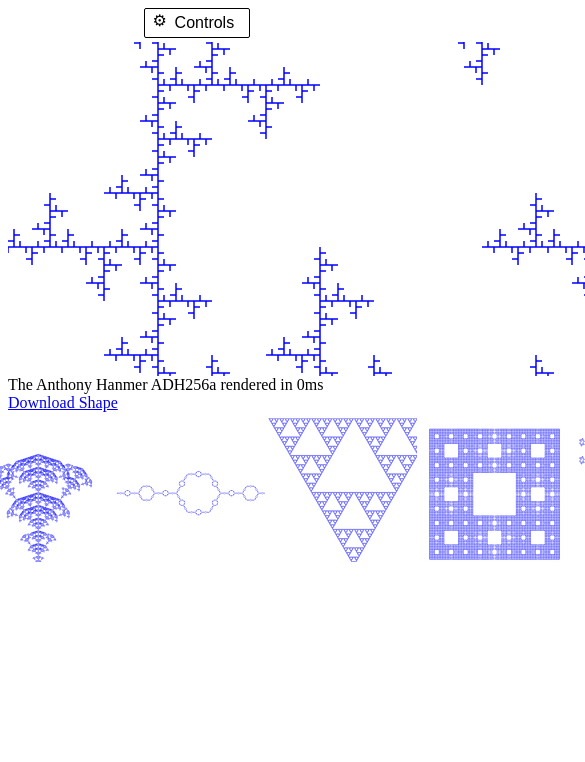
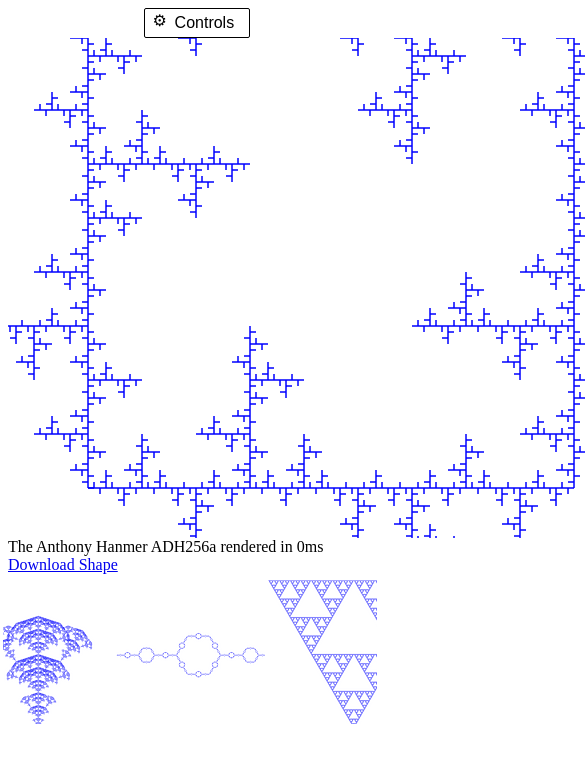
Before and after one commit to IgorKonovalov/L-systems, a plain HTML site: page index.html in a window 390 px wide. Shown: the top 762 px of the page, 585 px wide, since content can reach past the window. Drawn offline with Linux system fonts and the light colour scheme.

Commit message:
last bits of styling

```diff
--- a/index.html
+++ b/index.html
@@ -3,7 +3,7 @@
 
 <head>
   <meta charset="UTF-8">
-  <meta name="viewport" content="width=device-width, initial-scale=1.0">
+  <meta name="viewport" content="width=device-width, initial-scale=0.8">
   <meta http-equiv="X-UA-Compatible" content="ie=edge">
   <title>L-systems generator</title>
   <link rel="stylesheet" href="./src/main.css">
--- a/src/controls.js
+++ b/src/controls.js
@@ -64,13 +64,14 @@ controls.forEach(control =>
       control !== colorize &&
       control !== canvasColor &&
       control !== rules &&
+      control !== axiom &&
       isNaN(control.value)
     ) {
       warning.innerHTML = 'provided value must be a number'
       return
     }
-    if (iterations.value > 15) {
-      warning.innerHTML = 'too many iterations, please use < 15'
+    if (iterations.value > 10) {
+      warning.innerHTML = 'too many iterations, please use < 10'
       return
     } else if (stepLength.value == '') {
       warning.innerHTML = 'pleace provide step value'
@@ -98,7 +99,6 @@ controls.forEach(control =>
   })
 )
 
-// dragging attempt
 let draggin = false
 const mouseCoord = {}
 canvas.addEventListener('mousedown', e => {
--- a/src/index.js
+++ b/src/index.js
@@ -8,7 +8,32 @@ const state = {
   shapeColor: false
 }
 
-let tempObject
+let tempObject // store object
+
+// helper functions
+
+const jsonToHTML = rules => {
+  let res = ''
+  const keys = Object.keys(rules)
+  keys.forEach(key => (res += `${key} => ${rules[key]}\n`))
+  return res
+}
+
+const htmlToJson = html => {
+  let res = {}
+  let stringsArr = html.trim().split('\n')
+  stringsArr.forEach(str => {
+    let rule = str.split('=>')
+    res[rule[0].trim()] = rule[1].trim()
+  })
+  return res
+}
+
+const degToRad = deg => Math.round(deg * Math.PI / 18) / 10
+const radToDeg = (rad = 0) => 180 * rad / Math.PI
+
+const setInitialState = () => cx.resetTransform()
+const clearCanvas = () => cx.clearRect(0, 0, cx.canvas.width, cx.canvas.height)
 
 // Lshape container object
 
@@ -55,12 +80,15 @@ Lshape.prototype.iterate = function() {
   }
 }
 
+// Initial render
+
 const shapeNames = Object.keys(SHAPES)
 const randomShape = Math.ceil(Math.random() * shapeNames.length)
 const shape = new Lshape(
   SHAPES[shapeNames[randomShape - 1]],
   shapeNames[randomShape - 1]
 )
+
 shape.iterate()
 previewsArr.forEach(el => {
   if (el.getAttribute('data-id') == SHAPES[shapeNames[randomShape - 1]].id) {
@@ -68,25 +96,7 @@ previewsArr.forEach(el => {
   }
 })
 
-const jsonToHTML = rules => {
-  let res = ''
-  const keys = Object.keys(rules)
-  keys.forEach(key => (res += `${key} => ${rules[key]}\n`))
-  return res
-}
-
-const htmlToJson = html => {
-  let res = {}
-  let stringsArr = html.trim().split('\n')
-  stringsArr.forEach(str => {
-    let rule = str.split('=>')
-    res[rule[0].trim()] = rule[1].trim()
-  })
-  return res
-}
-
-const degToRad = deg => Math.round(deg * Math.PI / 18) / 10
-const radToDeg = (rad = 0) => 180 * rad / Math.PI
+// update controls
 
 const updateControls = (shape, now) => {
   stats.innerHTML = `The ${shape.name} rendered in ${Date.now() - now}ms`
@@ -106,9 +116,6 @@ const updateControls = (shape, now) => {
 //
 // DRAW
 //
-
-const setInitialState = () => cx.resetTransform()
-const clearCanvas = () => cx.clearRect(0, 0, cx.canvas.width, cx.canvas.height)
 
 const draw = (shape, state, dragState) => {
   const now = Date.now()
--- a/src/main.css
+++ b/src/main.css
@@ -2,6 +2,7 @@
   box-sizing: border-box;
 }
 .wrapper {
+  height: 95vh;
   display: flex;
   flex-direction: row;
   position: relative;
@@ -10,7 +11,6 @@
   display: flex;
   flex-direction: column;
   margin-left: auto;
-  margin-top: 1%;
 }
 #canvas {
   cursor: grab;
@@ -26,6 +26,7 @@
 }
 .controls {
   display: none;
+  background-color: beige;
   font-family: 'Open Sans', sans-serif;
   text-align: left;
   padding: 10px;
@@ -141,6 +142,7 @@ input {
     flex-direction: column;
   }
   .imageList {
+    width: 100%;
     display: flex;
     flex-direction: row;
     overflow-x: auto;
--- a/src/shapes.js
+++ b/src/shapes.js
@@ -1,8 +1,18 @@
 const canvas = document.getElementById('canvas')
 const cx = canvas.getContext('2d')
 
-canvas.height = document.body.offsetHeight - document.getElementById('download').offsetHeight - document.getElementById('stats').offsetHeight
+canvas.height =
+  document.body.offsetHeight -
+  document.getElementById('download').offsetHeight -
+  document.getElementById('stats').offsetHeight
 canvas.style.width = '900px'
+
+if (document.body.offsetWidth < 768) {
+  canvas.height = 500
+  canvas.width = 760
+  canvas.style.height = '500px'
+  canvas.style.width = '760px'
+}
 // constants
 
 const cHeight = cx.canvas.height
```
